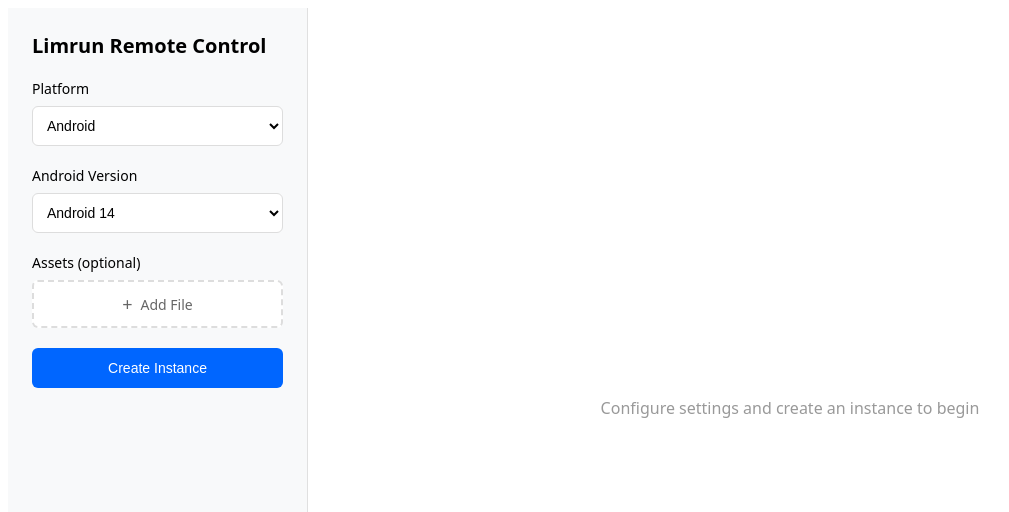
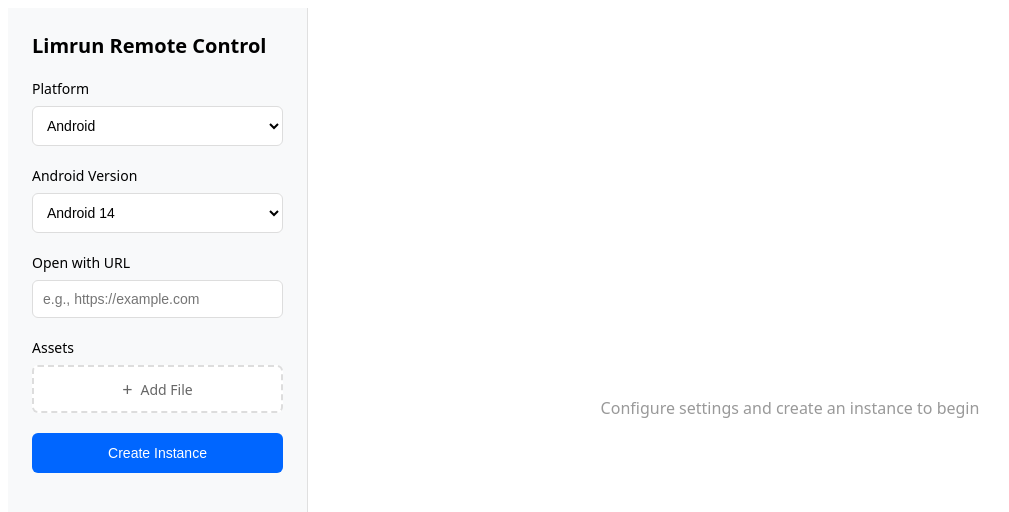
Before and after one commit to limrun-inc/typescript-sdk, a React (Vite) app in the folder examples/fullstack/frontend/: page / in a window 1280 px wide. Shown: the top 512 px of the page, without its empty margins (0-1009 px from the left). Built offline with nearby package versions, Linux system fonts and the light colour scheme.

Commit message:
examples.fullstack: use openUrl parameter to open a page when instance starts optionally
Signed-off-by: limrunbot <contact@limrun.com>

```diff
--- a/examples/fullstack/frontend/src/App.tsx
+++ b/examples/fullstack/frontend/src/App.tsx
@@ -11,6 +11,7 @@
   const [error, setError] = useState<string | undefined>();
   const [platform, setPlatform] = useState<'android' | 'ios'>('android');
   const [androidVersion, setAndroidVersion] = useState('14');
+  const [openUrl, setOpenUrl] = useState('');
 
   const { assets, addFiles, removeAsset, clearAssets, getUploadedAssetNames, areAllAssetsUploaded } =
     useAssets();
@@ -161,7 +162,27 @@
 
             <div>
               <label style={{ display: 'block', marginBottom: '8px', fontSize: '14px', fontWeight: '500' }}>
-                Assets (optional)
+                Open with URL
+              </label>
+              <input
+                type="text"
+                placeholder="e.g., https://example.com"
+                value={openUrl}
+                onChange={(e) => setOpenUrl(e.target.value)}
+                style={{
+                  width: '100%',
+                  padding: '10px',
+                  border: '1px solid #ddd',
+                  borderRadius: '6px',
+                  fontSize: '14px',
+                  boxSizing: 'border-box',
+                }}
+              />
+            </div>
+
+            <div>
+              <label style={{ display: 'block', marginBottom: '8px', fontSize: '14px', fontWeight: '500' }}>
+                Assets
               </label>
 
               {assets.length > 0 && (
@@ -328,6 +349,7 @@
               url={instanceData.webrtcUrl}
               token={instanceData.token}
               sessionId={`session-${Date.now()}`}
+              {...(openUrl.trim() && { openUrl: openUrl.trim() })}
             />
           </div>
         : <div style={{ textAlign: 'center', color: '#999', fontSize: '16px' }}>
```
